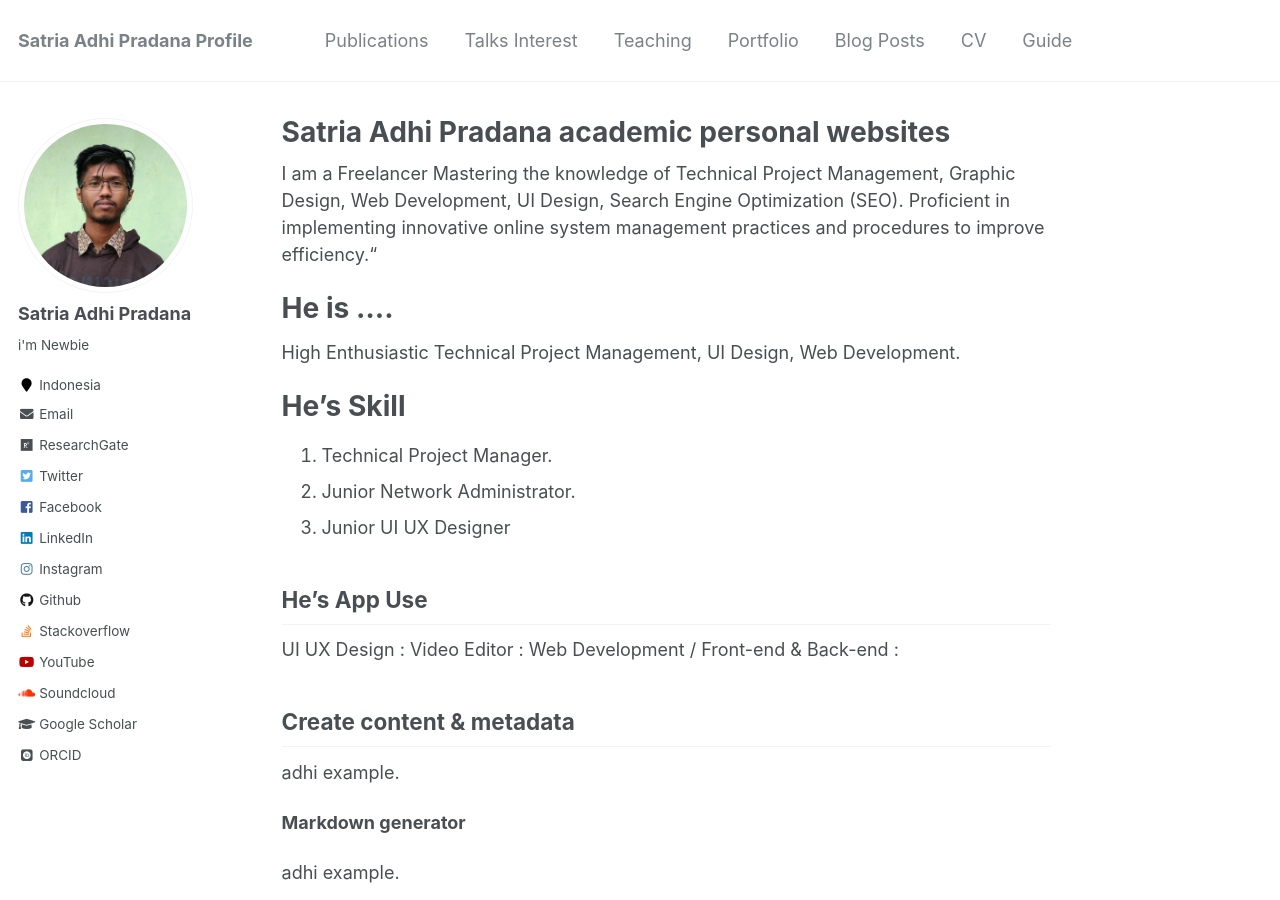
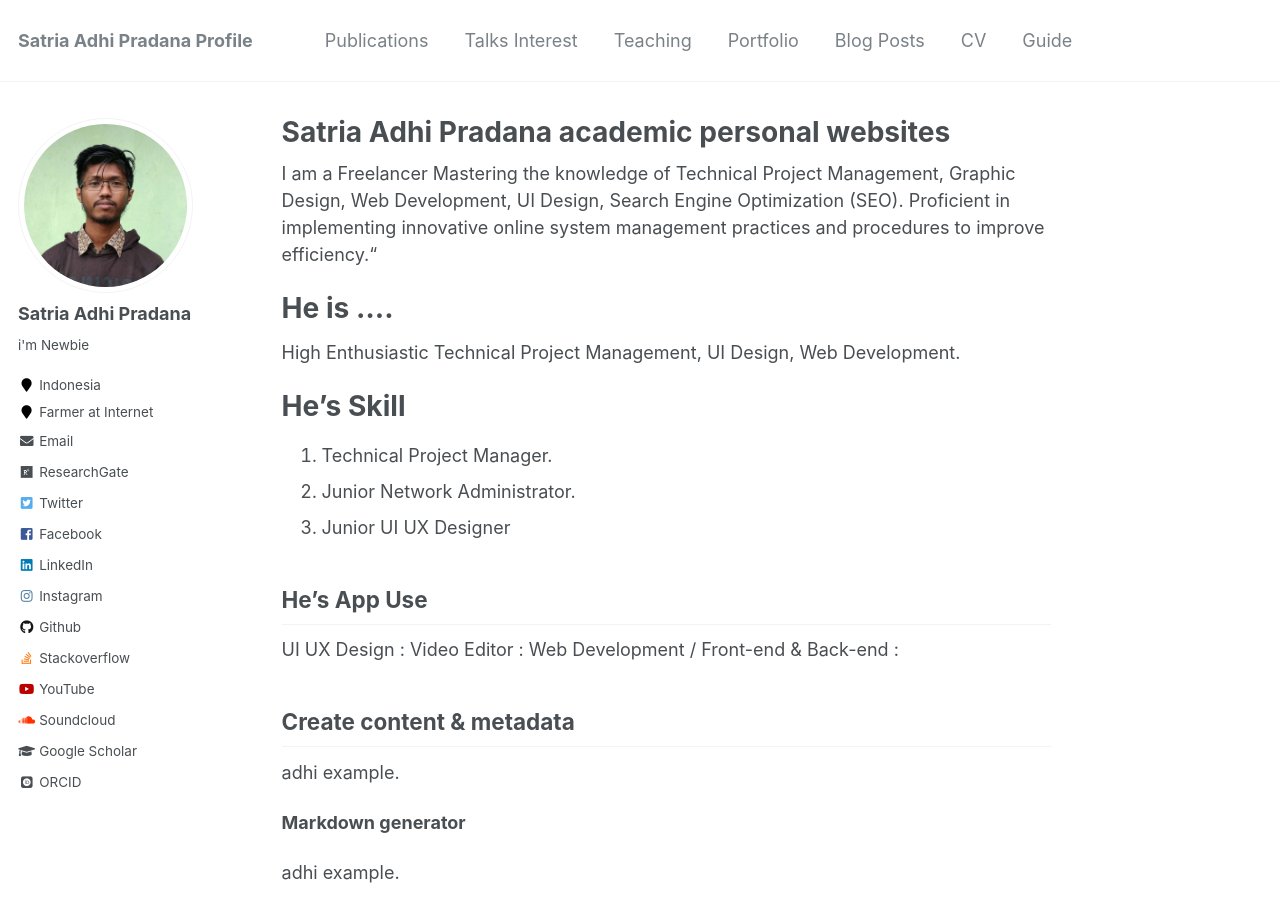
Before and after one commit to SatriaAdhiPradana/satriaadhipradana.github.io, a Jekyll site: the page built from _pages/about.md, in a window 1280 px wide and 900 px high. Built offline with Jekyll 4.4.1, drawn with Linux system fonts in a browser that asks for light colours; some web fonts are replaced.

Commit message:
Update _config.yml

```diff
--- a/_config.yml
+++ b/_config.yml
@@ -84,7 +84,7 @@ author:
   avatar           : "profile.png"
   bio              : "i'm Newbie"
   location         : "Indonesia"
-  employer         :
+  employer         :  Farmer at Internet
   googlescholar    : "https://scholar.google.co.id/citations?user=xh5ykx4AAAAJ&hl=en"
   email            : "satriaadhipradana0@gmail.com"
   researchgate     : "https://github.com/SatriaAdhiPradana"
```
